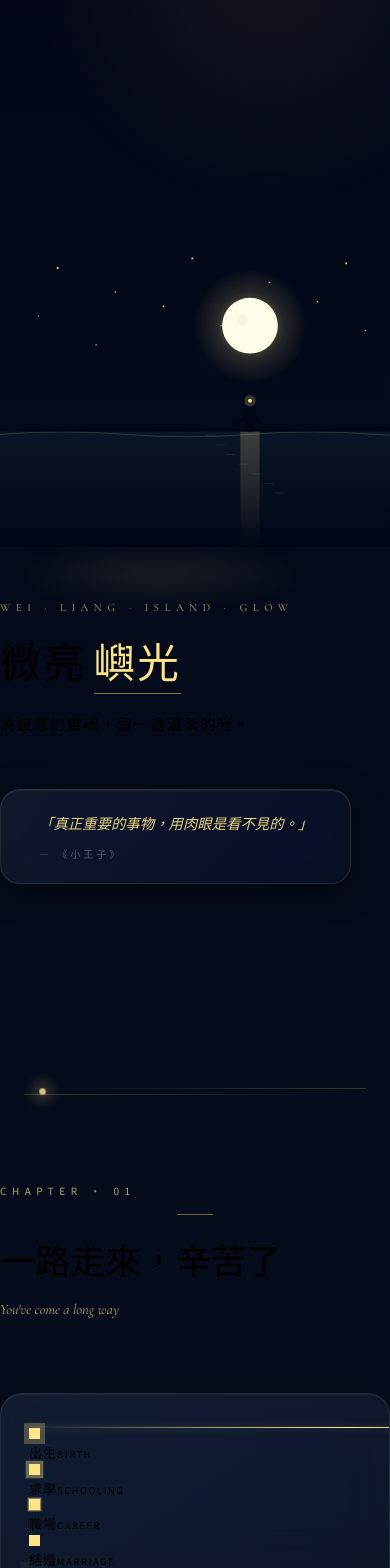
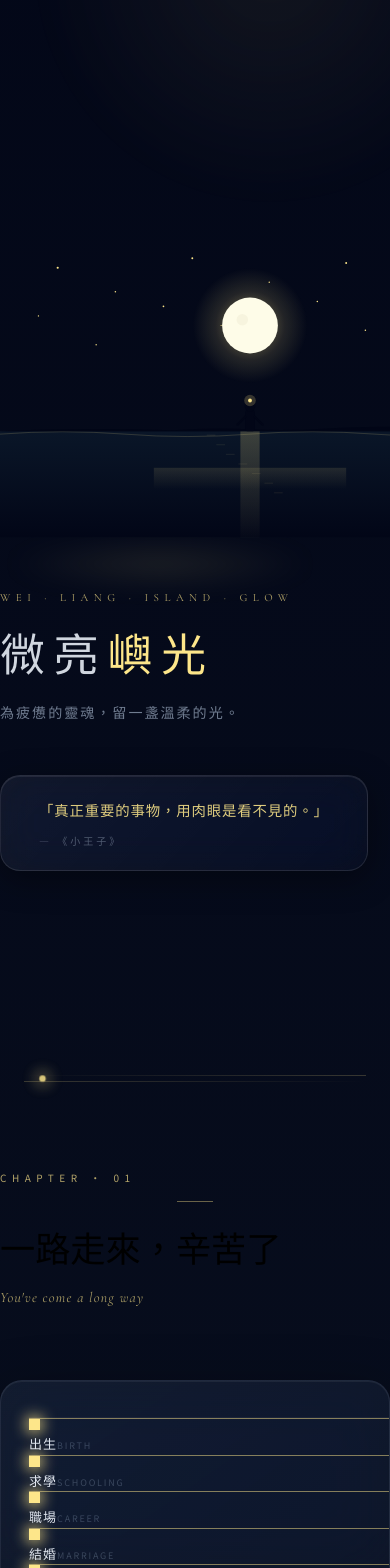
Before and after one commit to jialing-cloud/weiliang-islandglow, a React (Vite) app: page / in a window 390 px wide. Shown: the part 432-2000 px from the top of the page. Built offline with nearby package versions, Linux system fonts and the light colour scheme.

Commit message:
Update App.jsx

```diff
--- a/src/App.jsx
+++ b/src/App.jsx
@@ -19,32 +19,32 @@ const LIFE_STAGES = [
 
 // 改編自 Maslach Burnout Inventory (MBI) — 結構化以利後台維度分析
 const AWARENESS_ITEMS = [
-  { id: "ex1", text: "我常常感到精疲力竭，就算睡了一整夜也沒辦法真正恢復。", cat: "exhaustion", catLabel: "身心耗竭" },
-  { id: "ex2", text: "我覺得自己的能量，正在被工作或生活一點一點地榨乾。",   cat: "exhaustion", catLabel: "身心耗竭" },
-  { id: "ex3", text: "我知道自己需要休息，但就是沒辦法讓自己真正放鬆下來。", cat: "exhaustion", catLabel: "身心耗竭" },
-  { id: "cy1", text: "我開始對以前在乎的事情、或在乎的人，感到麻木或冷漠。", cat: "cynicism",   catLabel: "去人格化" },
-  { id: "cy2", text: "我懷疑自己每天做的事，是否真的有任何意義。",           cat: "cynicism",   catLabel: "去人格化" },
-  { id: "ef1", text: "完成一件事之後，我很難感受到真正的成就感或喜悅。",     cat: "efficacy",   catLabel: "個人效能" },
-  { id: "ef2", text: "我越來越難感受到純粹的快樂，對很多事提不起勁。",       cat: "efficacy",   catLabel: "個人效能" },
+  { id: "ex1", text: "我常常感到精疲力竭，就算睡了一整夜也沒辦法真正恢復。", cat: "exhaustion", catLabel: "心力耗盡" },
+  { id: "ex2", text: "我覺得自己的能量，正在被工作或生活一點一點地榨乾。",   cat: "exhaustion", catLabel: "心力耗盡" },
+  { id: "ex3", text: "我知道自己需要休息，但就是沒辦法讓自己真正放鬆下來。", cat: "exhaustion", catLabel: "心力耗盡" },
+  { id: "cy1", text: "我開始對以前在乎的事情、或在乎的人，感到麻木或冷漠。", cat: "cynicism",   catLabel: "冷感疏離" },
+  { id: "cy2", text: "我懷疑自己每天做的事，是否真的有任何意義。",           cat: "cynicism",   catLabel: "冷感疏離" },
+  { id: "ef1", text: "完成一件事之後，我很難感受到真正的成就感或喜悅。",     cat: "efficacy",   catLabel: "動力流失" },
+  { id: "ef2", text: "我越來越難感受到純粹的快樂，對很多事提不起勁。",       cat: "efficacy",   catLabel: "動力流失" },
   { id: "mk1", text: "我強迫自己維持表面的正常，但內心已經快撐不下去了。",   cat: "mask",       catLabel: "情緒壓抑" },
   { id: "mk2", text: "我害怕讓別人看到我脆弱，或看到「不夠好」的那一面。",   cat: "mask",       catLabel: "情緒壓抑" },
-  { id: "me1", text: "深夜裡，我有時候會問自己：「這真的是我想要的人生嗎？」", cat: "meaning",  catLabel: "存在叩問" },
+  { id: "me1", text: "深夜裡，我有時候會問自己：「這真的是我想要的人生嗎？」", cat: "meaning",  catLabel: "迷失方向" },
 ];
 
 const LIKERT = ["完全沒有", "偶爾如此", "有時如此", "經常如此", "幾乎每天"];
 
 const CAT_META = {
-  exhaustion: { label: "身心耗竭", color: "#F87171",  desc: "持續疲憊感，難以恢復精力" },
-  cynicism:   { label: "去人格化", color: "#FB923C",  desc: "對人與事失去熱情與連結" },
-  efficacy:   { label: "個人效能", color: "#A78BFA",  desc: "對自我價值與成就的懷疑" },
-  mask:       { label: "情緒壓抑", color: "#60A5FA",  desc: "強迫偽裝，不敢示弱" },
-  meaning:    { label: "存在叩問", color: "#34D399",  desc: "對人生方向與意義的深層疑問" },
+  exhaustion: { label: "心力耗盡", color: "#F87171",  desc: "持續疲憊，睡了也補不回來" },
+  cynicism:   { label: "冷感疏離", color: "#FB923C",  desc: "對人與事漸漸失去感受" },
+  efficacy:   { label: "動力流失", color: "#A78BFA",  desc: "努力過後，卻感受不到意義" },
+  mask:       { label: "情緒壓抑", color: "#60A5FA",  desc: "強撐著，不敢讓人看到真實的自己" },
+  meaning:    { label: "迷失方向", color: "#34D399",  desc: "夜深了，開始懷疑自己走的路" },
 };
 
 const MODULES = [
   {
     step: "STEP 1",
-    title: "標籤顯形",
+    title: "褪殼見嶼",
     subtitle: "你不是別人給你的那個定義。",
     body: "從小到大，你的身上被貼滿了標籤：「懂事的孩子」、「能幹的員工」、「不夠好的人」……今天，讓我們把它們一張一張撕下來。每一張撕去，你就離真正的自己近一點。沒有標籤的你，才是完整的你。",
     glyph: "✦", accent: "rgba(253,230,138,0.9)", glow: "rgba(253,230,138,0.18)",
@@ -65,14 +65,14 @@ const MODULES = [
   },
   {
     step: "STEP 4",
-    title: "根錨識己",
+    title: "嶼心識己",
     subtitle: "你的價值，不需要他人的蓋章才算數。",
     body: "當你開始從自己的眼睛裡看見自己的價值，別人的評價就再也無法輕易動搖你。這不是驕傲——而是一種穩定。像一棵根扎得夠深的樹，風可以吹，但你不會被吹走。",
     glyph: "✺", accent: "rgba(196,181,253,0.9)", glow: "rgba(196,181,253,0.12)",
   },
   {
     step: "STEP 5",
-    title: "醒局",
+    title: "渡光歸岸",
     subtitle: "看清了賽局，依然選擇溫柔地活著。",
     body: "這場人生的競賽，規則從來不是為了讓你幸福而設計的。當你看清楚這件事，你不需要憤怒，也不需要逃跑——只需要一個決定：溫柔地對待自己，也溫柔地對待身邊的人。",
     glyph: "❖", accent: "rgba(253,230,138,0.9)", glow: "rgba(253,230,138,0.18)",
@@ -82,8 +82,8 @@ const MODULES = [
 const NAV_ITEMS = [
   { label: "首頁",    href: "#hero" },
   { label: "旅程",    href: "#relay" },
-  { label: "自我覺察", href: "#awareness" },
-  { label: "歸嶼五渡", href: "#modules" },
+  { label: "嶼心探照", href: "#awareness" },
+  { label: "嶼光五境", href: "#modules" },
   { label: "聯絡我們", href: "#contact" },
 ];
 
@@ -91,8 +91,8 @@ const NAV_ITEMS = [
    共用樣式
 ───────────────────────────────────────────── */
 
-const serif   = { fontFamily: "'Noto Serif TC', serif" };
-const display = { fontFamily: "'Cormorant Garamond', 'Noto Serif TC', serif" };
+const serif   = { fontFamily: "'Noto Serif TC', 'PingFang TC', 'Microsoft JhengHei', sans-serif" };
+const display = { fontFamily: "'Cormorant Garamond', Georgia, 'PingFang TC', 'Microsoft JhengHei', sans-serif" };
 
 const glassBase = {
   background: "linear-gradient(135deg, rgba(255,255,255,0.06) 0%, rgba(255,255,255,0.02) 100%)",
@@ -114,7 +114,7 @@ const inputStyle = {
   width: "100%", padding: "11px 14px", borderRadius: 8, boxSizing: "border-box",
   background: "rgba(255,255,255,0.04)", border: "1px solid rgba(148,163,184,0.18)",
   color: "rgba(226,232,240,0.9)", fontSize: 14, outline: "none", transition: "border-color 0.3s",
-  fontFamily: "'Noto Sans TC', sans-serif",
+  fontFamily: "'Noto Sans TC', 'PingFang TC', 'Microsoft JhengHei', sans-serif",
 };
 
 /* ─────────────────────────────────────────────
@@ -229,7 +229,7 @@ function OceanScene({ y }) {
     <motion.div style={{ y }} className="relative flex items-center justify-center" aria-hidden>
       <motion.div className="absolute rounded-full" style={{ width: 540, height: 540, background: "radial-gradient(circle, rgba(253,230,138,0.11) 0%, transparent 65%)", filter: "blur(10px)" }}
         animate={{ scale: [1, 1.07, 1], opacity: [0.6, 1, 0.6] }} transition={{ duration: 7, repeat: Infinity, ease: "easeInOut" }} />
-      <svg width="500" height="310" viewBox="0 0 520 320" style={{ position: "relative", zIndex: 10 }}>
+      <svg width="500" height="300" viewBox="0 0 520 310" style={{ position: "relative", zIndex: 10 }}>
         <defs>
           <radialGradient id="moonGlow" cx="50%" cy="50%" r="50%">
             <stop offset="0%" stopColor="#FDE68A" stopOpacity="1" />
@@ -251,7 +251,7 @@ function OceanScene({ y }) {
         <circle cx="260" cy="90" r="60" fill="url(#moonGlow)" opacity="0.5" />
         <circle cx="260" cy="90" r="29" fill="#FEFCE8"><animate attributeName="opacity" values="0.88;1;0.88" dur="4s" repeatCount="indefinite" /></circle>
         <circle cx="252" cy="84" r="6" fill="rgba(200,190,160,0.12)" />
-        <rect x="0" y="200" width="520" height="120" fill="url(#seaGrad)" />
+        <rect x="0" y="200" width="520" height="110" fill="url(#seaGrad)" />
         <path d="M0,203 Q65,198 130,203 Q195,208 260,203 Q325,198 390,203 Q455,208 520,203" fill="none" stroke="rgba(253,230,138,0.22)" strokeWidth="0.8" />
         <rect x="250" y="200" width="20" height="118" fill="url(#refGrad)" opacity="0.55" />
         {[215,225,235,248,262,275,285].map((x,i)=>(
@@ -260,6 +260,8 @@ function OceanScene({ y }) {
           </line>
         ))}
         <path d="M0,200 Q80,196 180,199 Q220,196 260,198 Q300,200 340,197 Q420,193 520,197 L520,200 L0,200 Z" fill="#020617" opacity="0.9" />
+        {/* subtle shimmer over text */}
+        <rect x="160" y="238" width="200" height="22" fill="url(#refGrad)" opacity="0.3" />
         <rect x="255" y="178" width="10" height="22" rx="2" fill="#020617" />
         <circle cx="260" cy="174" r="5.5" fill="#020617" />
         <path d="M255,185 L247,193 M265,185 L273,193" stroke="#020617" strokeWidth="2.5" strokeLinecap="round" />
@@ -290,19 +292,17 @@ function Hero() {
             style={{ ...display, color: "rgba(253,230,138,0.7)", letterSpacing: "0.5em", fontSize: 11, marginBottom: 24 }}>
             WEI&nbsp;·&nbsp;LIANG&nbsp;·&nbsp;ISLAND&nbsp;·&nbsp;GLOW
           </motion.p>
-          <motion.h1 initial={{ opacity: 0, y: 20 }} animate={{ opacity: 1, y: 0 }} transition={{ delay: 0.6, duration: 1.4, ease: "easeOut" }}
-            className="font-light text-slate-100" style={{ ...serif, fontSize: "clamp(2.6rem, 6vw, 4.8rem)", lineHeight: 1.2, letterSpacing: "0.05em" }}>
-            微亮<span style={{ position: "relative", display: "inline-block", marginLeft: "0.15em", color: "#FDE68A" }}>
-              嶼光<span style={{ position: "absolute", bottom: -4, left: 0, right: 0, height: 1, background: "rgba(253,230,138,0.5)" }} />
-            </span>
+          <motion.h1 initial={{ opacity: 0, y: 20 }} animate={{ opacity: 1, y: 0 }} transition={{ delay: 0.5, duration: 1.4, ease: "easeOut" }}
+            style={{ fontFamily: "'Noto Serif TC','PingFang TC','Microsoft JhengHei',sans-serif", fontWeight: 300, fontSize: "clamp(2.8rem, 6vw, 5rem)", lineHeight: 1.15, letterSpacing: "0.2em", margin: "0 0 0 0", color: "rgba(226,232,240,0.92)" }}>
+            微亮<span style={{ color: "#FDE68A" }}>嶼光</span>
           </motion.h1>
-          <motion.p initial={{ opacity: 0 }} animate={{ opacity: 1 }} transition={{ delay: 1.3, duration: 1.4 }}
-            className="text-slate-300" style={{ ...serif, marginTop: 24, fontSize: "clamp(0.95rem, 1.4vw, 1.1rem)", letterSpacing: "0.1em" }}>
+          <motion.p initial={{ opacity: 0 }} animate={{ opacity: 1 }} transition={{ delay: 1.4, duration: 1.4 }}
+            style={{ fontFamily: "'Noto Sans TC','PingFang TC','Microsoft JhengHei',sans-serif", color: "rgba(148,163,184,0.75)", marginTop: 20, fontSize: "clamp(0.88rem, 1.3vw, 1rem)", letterSpacing: "0.14em" }}>
             為疲憊的靈魂，留一盞溫柔的光。
           </motion.p>
           <motion.div initial={{ opacity: 0, y: 14 }} animate={{ opacity: 1, y: 0 }} transition={{ delay: 2, duration: 1.6 }}
             style={{ marginTop: 52, display: "inline-block", padding: "22px 38px", borderRadius: 20, ...glassBase, maxWidth: 420 }}>
-            <p style={{ ...display, color: "rgba(253,230,138,0.92)", fontSize: "clamp(0.9rem, 1.5vw, 1.15rem)", fontStyle: "italic", lineHeight: 1.8 }}>
+            <p style={{ ...serif, color: "rgba(253,230,138,0.88)", fontSize: "clamp(0.9rem, 1.5vw, 1.15rem)", lineHeight: 1.9, fontWeight: 300, letterSpacing: "0.06em" }}>
               「真正重要的事物，用肉眼是看不見的。」
             </p>
             <p style={{ marginTop: 8, color: "rgba(148,163,184,0.5)", fontSize: 10, letterSpacing: "0.3em" }}>— 《小王子》</p>
@@ -326,21 +326,60 @@ function Hero() {
 function AnimatedTimeline() {
   const ref = useRef(null);
   const inView = useInView(ref, { once: true, margin: "-80px" });
+  const [litIndex, setLitIndex] = useState(-1);
+
+  useEffect(() => {
+    if (!inView) return;
+    let i = 0;
+    const timer = setInterval(() => {
+      setLitIndex(i);
+      i++;
+      if (i >= LIFE_STAGES.length) clearInterval(timer);
+    }, 400);
+    return () => clearInterval(timer);
+  }, [inView]);
+
   return (
-    <div ref={ref} style={{ marginBottom: 64, overflowX: "auto", padding: "32px 28px", borderRadius: 22, ...glassDeep }}>
-      <div className="relative flex items-center justify-between" style={{ minWidth: 640 }}>
-        <div className="absolute" style={{ left: 0, right: 0, top: "50%", height: 1, background: "rgba(255,255,255,0.05)" }} />
-        <motion.div className="absolute" style={{ left: 0, top: "50%", height: 1, background: "linear-gradient(to right, transparent, rgba(253,230,138,0.65) 30%, #FDE68A 50%, rgba(253,230,138,0.65) 70%, transparent)", boxShadow: "0 0 8px rgba(253,230,138,0.4)" }}
-          initial={{ width: "0%" }} animate={inView ? { width: "100%" } : { width: "0%" }} transition={{ duration: 2.4, ease: "easeInOut" }} />
-        {LIFE_STAGES.map((s, i) => (
-          <motion.div key={s.zh} initial={{ opacity: 0, y: 14 }} animate={inView ? { opacity: 1, y: 0 } : {}}
-            transition={{ delay: 0.3 + i * 0.22, duration: 0.7 }} className="relative flex flex-col items-center" style={{ zIndex: 10, flex: 1 }}>
-            <motion.div className="rounded-full" style={{ width: 11, height: 11, background: "#FDE68A", boxShadow: "0 0 10px rgba(253,230,138,0.7)" }}
-              animate={inView ? { boxShadow: ["0 0 0 0 rgba(253,230,138,0.6)", "0 0 0 9px rgba(253,230,138,0)"] } : {}} transition={{ duration: 2, repeat: Infinity, delay: i * 0.3 }} />
-            <span className="text-slate-200" style={{ ...serif, marginTop: 12, fontSize: 13, letterSpacing: "0.08em" }}>{s.zh}</span>
-            <span className="text-slate-500" style={{ marginTop: 3, fontSize: 9, letterSpacing: "0.2em" }}>{s.en.toUpperCase()}</span>
-          </motion.div>
-        ))}
+    <div ref={ref} style={{ marginBottom: 64, overflowX: "auto", padding: "36px 28px", borderRadius: 22, ...glassDeep }}>
+      <div className="relative flex items-center justify-between" style={{ minWidth: 640, position: "relative" }}>
+        {/* dim base line */}
+        <div className="absolute" style={{ left: 0, right: 0, top: "14px", height: 1, background: "rgba(255,255,255,0.05)" }} />
+
+        {LIFE_STAGES.map((s, i) => {
+          const isLit = litIndex >= i;
+          return (
+            <div key={s.zh} className="relative flex flex-col items-center" style={{ zIndex: 10, flex: 1 }}>
+              {/* connecting line segment to next dot */}
+              {i < LIFE_STAGES.length - 1 && (
+                <motion.div className="absolute"
+                  style={{ top: "14px", left: "50%", height: 1, width: "100%", transformOrigin: "left", originX: 0 }}
+                  initial={{ scaleX: 0, background: "rgba(253,230,138,0.5)" }}
+                  animate={{ scaleX: litIndex > i ? 1 : 0 }}
+                  transition={{ duration: 0.32, ease: "easeOut" }} />
+              )}
+              {/* dot */}
+              <motion.div className="rounded-full"
+                animate={isLit
+                  ? { background: "#FDE68A", boxShadow: "0 0 14px 3px rgba(253,230,138,0.7)", scale: [1,1.4,1] }
+                  : { background: "rgba(100,116,139,0.3)", boxShadow: "none", scale: 1 }}
+                transition={{ duration: 0.5, ease: "easeOut" }}
+                style={{ width: 11, height: 11 }} />
+              {/* label */}
+              <motion.span
+                animate={{ opacity: isLit ? 1 : 0.25 }}
+                transition={{ duration: 0.4 }}
+                style={{ fontFamily: "'Noto Serif TC','PingFang TC','Microsoft JhengHei',sans-serif", marginTop: 12, fontSize: 13, letterSpacing: "0.08em", color: isLit ? "#E2E8F0" : "#64748B" }}>
+                {s.zh}
+              </motion.span>
+              <motion.span
+                animate={{ opacity: isLit ? 0.5 : 0.15 }}
+                transition={{ duration: 0.4 }}
+                style={{ marginTop: 3, fontSize: 9, letterSpacing: "0.2em", color: "#64748B" }}>
+                {s.en.toUpperCase()}
+              </motion.span>
+            </div>
+          );
+        })}
       </div>
     </div>
   );
@@ -356,7 +395,7 @@ function RelaySection() {
           <p style={{ color: "rgba(253,230,138,0.7)", fontSize: 10, letterSpacing: "0.55em", marginBottom: 16 }}>CHAPTER · 01</p>
           <div style={{ width: 36, height: 1, background: "rgba(253,230,138,0.4)", margin: "0 auto 22px" }} />
           <h2 className="font-light text-slate-100" style={{ ...serif, fontSize: "clamp(2.2rem, 5vw, 3.6rem)" }}>一路走來，辛苦了</h2>
-          <p style={{ ...display, color: "rgba(253,230,138,0.7)", fontStyle: "italic", fontSize: "clamp(0.9rem, 1.3vw, 1.1rem)", marginTop: 10 }}>
+          <p style={{ fontFamily: "'Cormorant Garamond', serif", color: "rgba(253,230,138,0.65)", fontSize: "clamp(0.9rem, 1.3vw, 1.1rem)", marginTop: 10, letterSpacing: "0.08em", fontStyle: "italic" }}>
             You've come a long way
           </p>
         </motion.div>
@@ -369,8 +408,8 @@ function RelaySection() {
             className="rounded-full mx-auto" style={{ width: 5, height: 5, background: "#FDE68A", marginBottom: 28, boxShadow: "0 0 12px 2px rgba(253,230,138,0.5)" }} />
           {/* 精簡為兩句 */}
           <p className="text-slate-200" style={{ ...serif, fontSize: "clamp(0.95rem, 1.6vw, 1.15rem)", lineHeight: 2.4, fontWeight: 300 }}>
-            你一個人扛著，繼續往前，走到了今天這裡。<br />
-            <span style={{ color: "rgba(253,230,138,0.8)" }}>接下來，讓我們一起，好好疼惜那個你。</span>
+            你一個人，帶著重量繼續往前，走到了今天這裡。<br />
+            <span style={{ color: "rgba(253,230,138,0.8)" }}>光是你願意停下來——就已經是給自己最好的事。</span>
           </p>
         </motion.div>
       </div>
@@ -387,6 +426,7 @@ function AwarenessSection() {
   const [answers, setAnswers] = useState({});
   const [reg, setReg] = useState({ name: "", email: "" });
   const [submitting, setSubmitting] = useState(false);
+  const resultRef = useRef(null);
 
   const answered   = Object.keys(answers).length;
   const totalScore = Object.values(answers).reduce((a, b) => a + b, 0);
@@ -438,6 +478,7 @@ function AwarenessSection() {
     } catch (_) {}
     setSubmitting(false);
     setPhase("result");
+    setTimeout(() => resultRef.current?.scrollIntoView({ behavior: "smooth", block: "start" }), 200);
   };
 
   // 報名送出（附帶倦怠等級）
@@ -463,10 +504,10 @@ function AwarenessSection() {
           className="text-center" style={{ marginBottom: 60 }}>
           <p style={{ color: "rgba(253,230,138,0.7)", fontSize: 10, letterSpacing: "0.55em", marginBottom: 16 }}>CHAPTER · 02</p>
           <div style={{ width: 36, height: 1, background: "rgba(253,230,138,0.4)", margin: "0 auto 22px" }} />
-          <h2 className="font-light text-slate-100" style={{ ...serif, fontSize: "clamp(2.2rem, 5vw, 3.6rem)", letterSpacing: "0.15em" }}>自我覺察</h2>
-          <p style={{ ...display, color: "rgba(253,230,138,0.7)", fontStyle: "italic", fontSize: "clamp(0.88rem, 1.3vw, 1.05rem)", marginTop: 10 }}>Self-Awareness · MBI Adapted</p>
+          <h2 className="font-light text-slate-100" style={{ ...serif, fontSize: "clamp(2.2rem, 5vw, 3.6rem)", letterSpacing: "0.15em" }}>嶼心探照</h2>
+          <p style={{ color: "rgba(253,230,138,0.6)", fontSize: 10, letterSpacing: "0.4em", marginTop: 10 }}>ISLAND MIRROR · MBI ADAPTED</p>
           <p className="text-slate-400 mx-auto" style={{ marginTop: 18, maxWidth: 480, lineHeight: 1.9, fontSize: 13 }}>
-            透過十個句子，與此刻的自己相遇。
+            十個句子，輕輕靠近自己一點。
           </p>
         </motion.div>
 
@@ -538,7 +579,7 @@ function AwarenessSection() {
 
           {/* Phase: result + invite */}
           {phase === "result" && interp && (
-            <motion.div key="result" initial={{ opacity: 0, y: 20 }} animate={{ opacity: 1, y: 0 }} transition={{ duration: 1 }}
+            <motion.div key="result" ref={resultRef} initial={{ opacity: 0, y: 20 }} animate={{ opacity: 1, y: 0 }} transition={{ duration: 1 }}
               className="mx-auto" style={{ maxWidth: 660 }}>
               {/* Score card */}
               <div style={{ padding: "40px 44px", borderRadius: 22, ...glassBase, textAlign: "center", marginBottom: 28, border: `1px solid ${interp.color}40` }}>
@@ -612,7 +653,7 @@ function AwarenessSection() {
               <p style={{ ...serif, color: "rgba(148,163,184,0.65)", fontSize: 13, lineHeight: 2, marginTop: 12 }}>你的回應已記錄。接下來，讓我們一起走向五個步驟。</p>
               <a href="#modules" style={{ display: "inline-flex", alignItems: "center", gap: 8, marginTop: 24, padding: "10px 22px", borderRadius: 999, textDecoration: "none",
                 color: "#FDE68A", fontSize: 11, letterSpacing: "0.15em", background: "rgba(253,230,138,0.07)", border: "1px solid rgba(253,230,138,0.3)" }}>
-                前往歸嶼五渡 ↓
+                前往嶼光五境 ↓
               </a>
             </motion.div>
           )}
@@ -623,7 +664,7 @@ function AwarenessSection() {
 }
 
 /* ─────────────────────────────────────────────
-   Chapter 03 — 歸嶼五渡
+   Chapter 03 — 嶼光五境
 ───────────────────────────────────────────── */
 
 function ModulesSection() {
@@ -636,9 +677,9 @@ function ModulesSection() {
           className="text-center" style={{ marginBottom: 64 }}>
           <p style={{ color: "rgba(253,230,138,0.7)", fontSize: 10, letterSpacing: "0.55em", marginBottom: 16 }}>CHAPTER · 03</p>
           <div style={{ width: 36, height: 1, background: "rgba(253,230,138,0.4)", margin: "0 auto 22px" }} />
-          <h2 className="font-light text-slate-100" style={{ ...serif, fontSize: "clamp(2.2rem, 5vw, 3.6rem)", letterSpacing: "0.18em" }}>歸嶼五渡</h2>
-          <p style={{ ...display, color: "rgba(253,230,138,0.7)", fontStyle: "italic", fontSize: "clamp(0.88rem, 1.3vw, 1.05rem)", marginTop: 10 }}>
-            Five Passages Back to Yourself
+          <h2 className="font-light text-slate-100" style={{ ...serif, fontSize: "clamp(2.2rem, 5vw, 3.6rem)", letterSpacing: "0.18em" }}>嶼光五境</h2>
+          <p style={{ fontFamily: "'Cormorant Garamond', serif", color: "rgba(253,230,138,0.65)", fontSize: "clamp(0.88rem, 1.3vw, 1.05rem)", marginTop: 10, fontStyle: "italic", letterSpacing: "0.08em" }}>
+            Five Realms Back to Yourself
           </p>
         </motion.div>
 
@@ -649,7 +690,7 @@ function ModulesSection() {
             有一種回歸——<span style={{ color: "#FDE68A" }}>比努力更深，比成功更真。</span>
           </p>
           <p style={{ ...serif, color: "rgba(148,163,184,0.6)", fontSize: 12, marginTop: 16 }}>
-            不是教你跑得更快，而是邀請你，慢慢回到自己。
+            現在，讓我們一起走回來——回到那個，真正屬於你的方向。
           </p>
         </motion.div>
 
@@ -726,16 +767,21 @@ function Closing() {
         <motion.div animate={{ scale: [1, 1.18, 1], opacity: [0.6, 1, 0.6] }} transition={{ duration: 4, repeat: Infinity }}
           className="rounded-full mx-auto" style={{ width: 7, height: 7, background: "#FDE68A", marginBottom: 40, boxShadow: "0 0 18px 4px rgba(253,230,138,0.5)" }} />
         <div style={{ padding: "36px 40px", borderRadius: 20, ...glassBase }}>
-          <p style={{ ...serif, color: "rgba(226,232,240,0.9)", fontSize: "clamp(1.1rem, 1.8vw, 1.38rem)", lineHeight: 2.4, fontWeight: 300 }}>
-            夜再深、海再寬，<br />總有一盞，為你留著的光。
+          <p style={{ ...serif, color: "rgba(226,232,240,0.9)", fontSize: "clamp(1.05rem, 1.7vw, 1.3rem)", lineHeight: 2.6, fontWeight: 300, letterSpacing: "0.04em" }}>
+            夜再深，海再寬，<br />總有一盞，為你留著的光。
           </p>
         </div>
       </motion.div>
 
       <motion.div initial={{ opacity: 0 }} whileInView={{ opacity: 1 }} viewport={{ once: true }} transition={{ delay: 0.5, duration: 1.2 }} style={{ position: "relative" }}>
+        <motion.p initial={{ opacity: 0 }} whileInView={{ opacity: 1 }} viewport={{ once: true }} transition={{ duration: 1.2 }}
+          style={{ ...serif, color: "rgba(203,213,225,0.6)", fontSize: 13, lineHeight: 2, maxWidth: 540, margin: "0 auto 28px", letterSpacing: "0.04em" }}>
+          走過了褪殼見嶼、裂縫透光、嶼光定向、嶼心識己、渡光歸岸——<br />
+          你現在心裡，有什麼留下來了？
+        </motion.p>
         <motion.p animate={picked ? { opacity: 0.18 } : { opacity: 1 }} transition={{ duration: 1.2 }}
           style={{ ...serif, color: "rgba(253,230,138,0.7)", fontSize: 11, letterSpacing: "0.44em", marginBottom: 40 }}>
-          此刻，把哪一個字，交給夜空？
+          把那個字，交給今晚的夜空。
         </motion.p>
         <div style={{ position: "relative", display: "flex", justifyContent: "center", gap: 16, flexWrap: "wrap" }}>
           {choices.map(c => {
@@ -824,7 +870,8 @@ function ContactSection() {
               { icon: "✉",  label: "Email",       value: "hello@weiliang-islandglow.com", href: "mailto:hello@weiliang-islandglow.com" },
               { icon: "📸", label: "Instagram",   value: "@weiliang_islandglow",          href: "https://instagram.com/weiliang_islandglow" },
               { icon: "💬", label: "LINE 官方帳號", value: "@weiliang",                   href: "https://line.me/ti/p/@weiliang" },
-              { icon: "📍", label: "活動地點",     value: "台南市 · 6/8（地點另行通知）",    href: null },
+              { icon: "📍", label: "活動地點",     value: "701 臺南市東區榮譽街 67 號 ZA301", href: "https://maps.google.com/?q=701臺南市東區榮譽街67號" },
+              { icon: "📞", label: "電話",          value: "06 260 6123", href: "tel:0626060123" },
             ].map(item => (
               <div key={item.label} style={{ display: "flex", alignItems: "flex-start", gap: 14, padding: "16px 20px", borderRadius: 12, ...glassDeep }}>
                 <span style={{ fontSize: 17, flexShrink: 0, marginTop: 1 }}>{item.icon}</span>
@@ -890,7 +937,7 @@ function ContactSection() {
 export default function App() {
   return (
     <div className="relative min-h-screen w-full text-slate-100"
-      style={{ background: "linear-gradient(180deg, #020617 0%, #0A1120 30%, #0F172A 60%, #020617 100%)", fontFamily: "'Noto Sans TC', sans-serif", WebkitFontSmoothing: "antialiased" }}>
+      style={{ background: "linear-gradient(180deg, #020617 0%, #0A1120 30%, #0F172A 60%, #020617 100%)", fontFamily: "'Noto Sans TC', 'PingFang TC', 'Microsoft JhengHei', sans-serif", WebkitFontSmoothing: "antialiased" }}>
       <style>{`
         @import url('https://fonts.googleapis.com/css2?family=Noto+Serif+TC:wght@300;400;500&family=Noto+Sans+TC:wght@300;400&family=Cormorant+Garamond:ital,wght@0,300;0,400;1,300;1,400&display=swap');
         html { scroll-behavior: smooth; }
```
